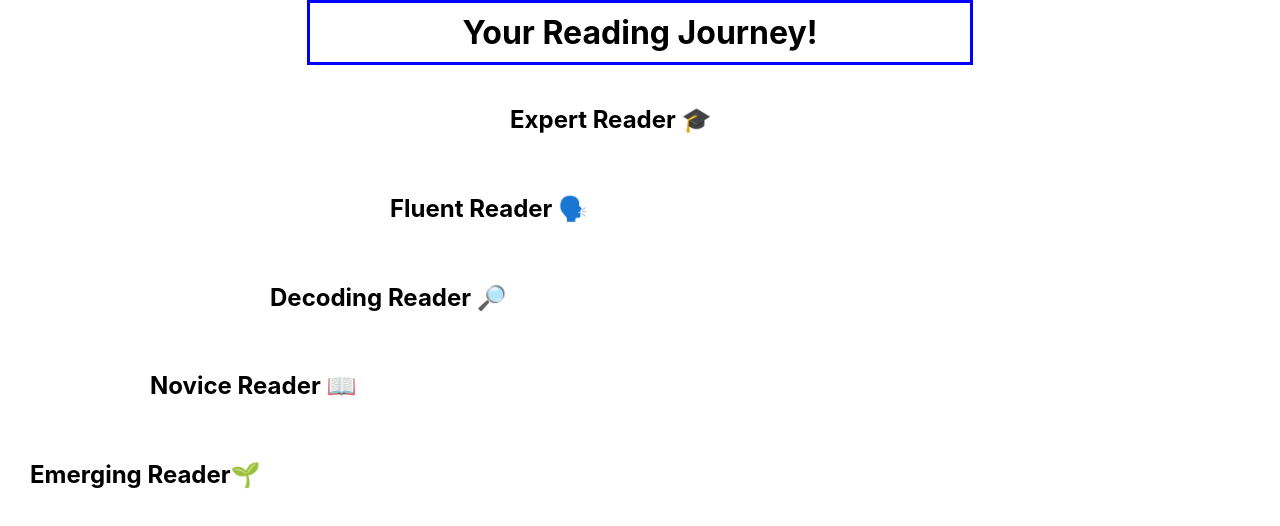
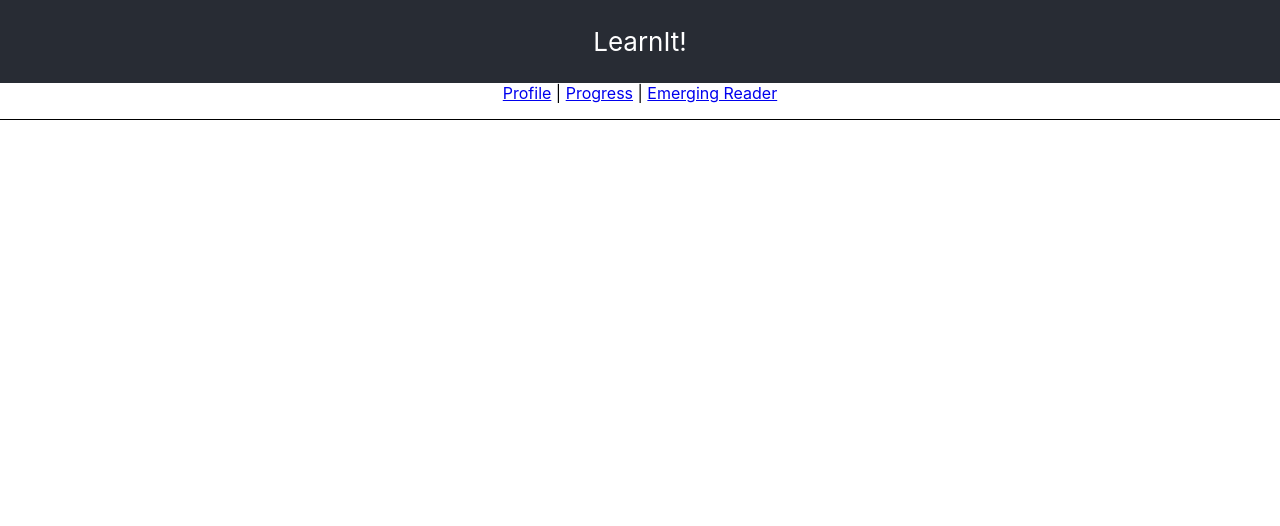
Before and after one commit to D20CM/bae-hackthon, a React (Create React App) app: page / in a window 1280 px wide. Shown: the top 526 px of the page. Built offline with nearby package versions, Linux system fonts and the light colour scheme.

Commit message:
react router set up

```diff
--- a/package.json
+++ b/package.json
@@ -8,6 +8,7 @@
     "@testing-library/user-event": "^13.5.0",
     "react": "^17.0.2",
     "react-dom": "^17.0.2",
+    "react-router-dom": "^6.2.2",
     "react-scripts": "5.0.0",
     "web-vitals": "^2.1.4"
   },
--- a/src/components/App/App.css
+++ b/src/components/App/App.css
@@ -2,20 +2,8 @@
   text-align: center;
 }
 
-.App-logo {
-  height: 40vmin;
-  pointer-events: none;
-}
-
-@media (prefers-reduced-motion: no-preference) {
-  .App-logo {
-    animation: App-logo-spin infinite 20s linear;
-  }
-}
-
 .App-header {
   background-color: #282c34;
-  min-height: 100vh;
   display: flex;
   flex-direction: column;
   align-items: center;
--- a/src/components/App/App.js
+++ b/src/components/App/App.js
@@ -1,13 +1,31 @@
 import logo from "../../logo.svg";
 import "./App.css";
+import { BrowserRouter, Routes, Route, Link } from "react-router-dom";
+import { Progress } from "../Progress/Progress";
+//import { EmergingReader } from "../EmergingReader/EmergingReader";
+//import { Profile } from "../Profile/Profile";
 
 function App() {
   return (
     <div className="App">
       <header className="App-header">
-        <img src={logo} className="App-logo" alt="logo" />
-        <p>BAE Hackathon</p>
+        <p>LearnIt!</p>
       </header>
+      <nav
+        style={{
+          borderBottom: "solid 1px",
+          paddingBottom: "1rem",
+        }}
+      >
+        <Link to="/profile">Profile</Link> |{" "}
+        <Link to="/progress">Progress</Link> |{" "}
+        <Link to="/emergingreader">Emerging Reader</Link>
+      </nav>
+      <Routes>
+        {/* <Route path="profile" element={<Profile />} /> */}
+        {/* <Route path="emergingreader" element={<EmergingReader />} /> */}
+        <Route path="progress" element={<Progress />} />
+      </Routes>
     </div>
   );
 }
--- a/src/index.js
+++ b/src/index.js
@@ -1,13 +1,15 @@
 import React from "react";
 import ReactDOM from "react-dom";
+import { BrowserRouter } from "react-router-dom";
 import "./index.css";
 import App from "./components/App/App";
-import { Progress } from "./components/Progress/Progress";
 import reportWebVitals from "./reportWebVitals";
 
 ReactDOM.render(
   <React.StrictMode>
-    <Progress />
+    <BrowserRouter>
+      <App />
+    </BrowserRouter>
   </React.StrictMode>,
   document.getElementById("root")
 );
```
Also changed, not shown: 1 other file (tests, documents, lock files or other folders).
